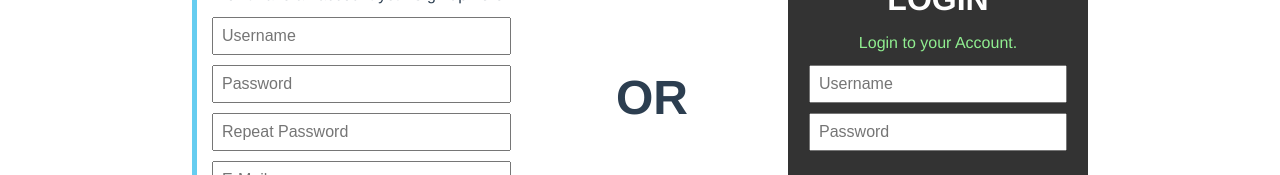
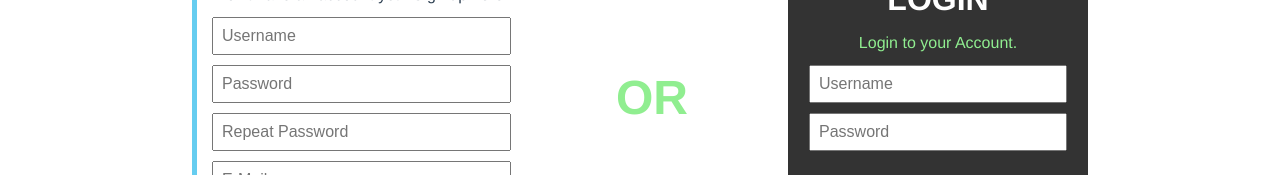
Before and after one commit to TapeMate/vue-php-store-prototype-frontend, a Vue app: page / in a window 1280 px wide. Shown: the part 512-687 px from the top of the page. Built offline with nearby package versions, Linux system fonts and the light colour scheme; the HTML template or start-up script is replaced by a standard one.

Commit message:
updated backlog.

```diff
--- a/public/css/main.css
+++ b/public/css/main.css
@@ -261,6 +261,7 @@
   padding-left: 10px;
 }
 .home-section-wrapper .section-container:nth-of-type(2) section .separator {
+  color: lightgreen;
   font-size: 3rem;
   font-weight: 900;
   padding-right: 100px;
--- a/src/assets/scss/partials/_home-sections.scss
+++ b/src/assets/scss/partials/_home-sections.scss
@@ -127,6 +127,7 @@
         padding-left: 10px;
       }
       .separator {
+        color: $clr-success;
         font-size: 3rem;
         font-weight: 900;
         padding-right: 100px;
```
Also changed, not shown: 2 other files (tests, documents, lock files or other folders).
